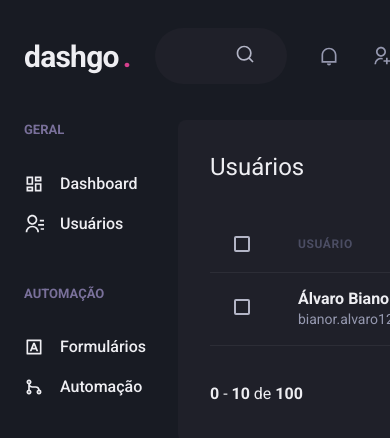
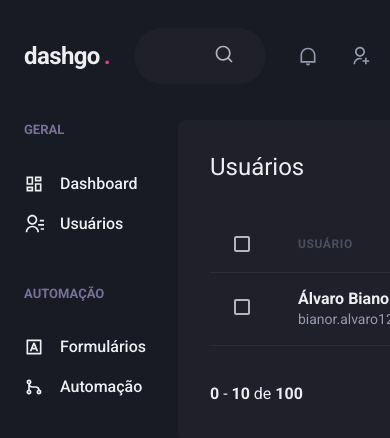
Before and after one commit to alvarobianor/dashGo, a Next.js app: page /users in a window 390 px wide. Shown: the top 438 px of the page. Built offline with nearby package versions, Linux system fonts and the light colour scheme.

Commit message:
first uso of responsivity on project

```diff
--- a/src/components/Header/Logo.tsx
+++ b/src/components/Header/Logo.tsx
@@ -1,7 +1,12 @@
 import { Text } from "@chakra-ui/react";
 export function Logo() {
   return (
-    <Text fontSize="3xl" fontWeight="bold" letterSpacing="tight" w="64">
+    <Text
+      fontSize={["2xl", "3xl"]}
+      fontWeight="bold"
+      letterSpacing="tight"
+      w="64"
+    >
       dashgo
       <Text as="span" color="pink.500" ml="1">
         .
```
